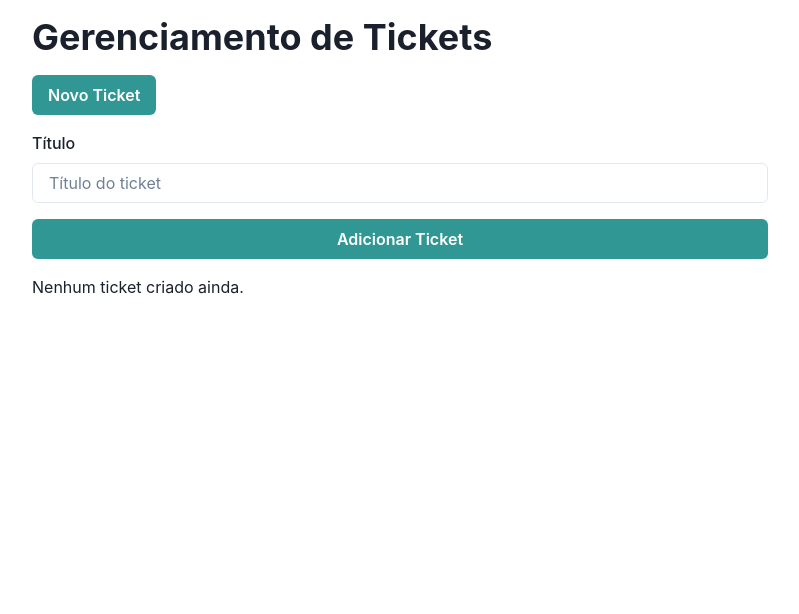
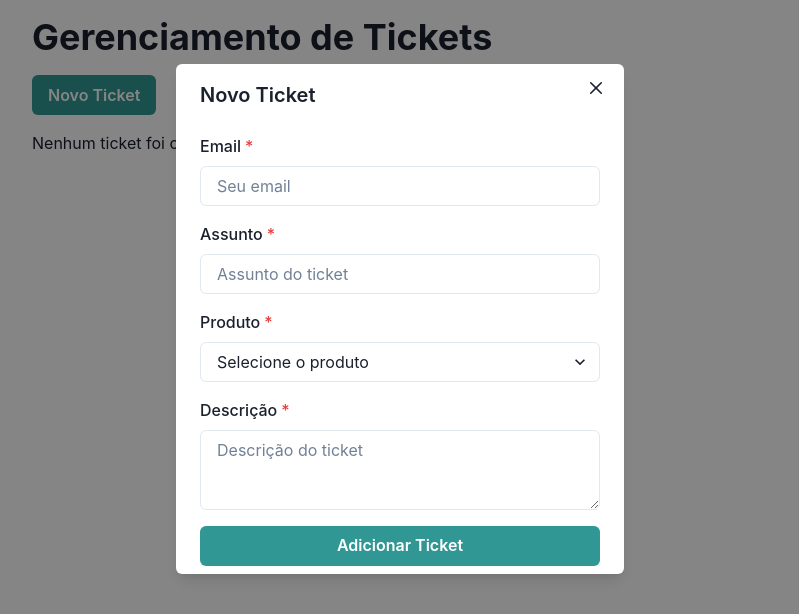
Before and after one commit to paulofreyyy/ConversuAI-App, a React (Vite) app in the folder ConversuAPP/: page / in a window 1280 px wide. Both pictures are taken after a click on the button "Novo Ticket". Shown: the top 614 px of the page, without its empty margins (240-1039 px from the left). Built offline with nearby package versions, Linux system fonts and the light colour scheme.

Commit message:
Alteração dos Cards
- Mudança do visual para cards
- Mudança da criação dos tickets
- NewTicketForm agora exibe modal

```diff
--- a/ConversuAPP/src/App.jsx
+++ b/ConversuAPP/src/App.jsx
@@ -1,11 +1,12 @@
 import React, { useState } from 'react';
-import { Box, Button, Container, Heading, VStack, StackDivider } from '@chakra-ui/react';
+import {Modal, Box, Button, Container, Heading, VStack, StackDivider, useDisclosure, ModalOverlay, ModalContent, ModalHeader, ModalCloseButton, ModalBody } from '@chakra-ui/react';
 import TicketList from './components/TicketList';
 import NewTicketForm from './components/NewTicketForm';
 
 const App = () => {
     const [tickets, setTickets] = useState([]);
     const [showForm, setShowForm] = useState(false);
+    const {isOpen, onOpen, onClose} = useDisclosure();
 
     const addTicket = (ticket) => {
         setTickets([...tickets, ticket]);
@@ -19,11 +20,21 @@ const App = () => {
         <Container maxW="container.md" py={4}>
             <Heading as="h1" mb={4}>Gerenciamento de Tickets</Heading>
 
-            <Button mb={4} colorScheme="teal" onClick={() => setShowForm(!showForm)}>
+            <Button mb={4} colorScheme="teal" onClick={onOpen}>
                 Novo Ticket
             </Button>
 
-            {showForm && <NewTicketForm addTicket={addTicket} />}
+            <Modal isOpen={isOpen} onClose={onClose}>
+                <ModalOverlay />
+                <ModalContent>
+                    <ModalHeader>Novo Ticket</ModalHeader>
+                    <ModalCloseButton />
+
+                    <ModalBody>
+                        <NewTicketForm addTicket={addTicket} onClose={onClose} />
+                    </ModalBody>
+                </ModalContent>
+            </ Modal>
 
             <TicketList tickets={tickets}  removeTicket={removeTicket} />
         </Container>
--- a/ConversuAPP/src/components/NewTicketForm.jsx
+++ b/ConversuAPP/src/components/NewTicketForm.jsx
@@ -7,32 +7,73 @@ import {
     FormControl,
     FormLabel,
     VStack,
+    Select,
+    Textarea,
 } from "@chakra-ui/react";
 
-const NewTicketForm = ({ addTicket }) => {
-    const [title, setTitle] = useState("");
+const NewTicketForm = ({ addTicket, onClose }) => {
+    const [email, setEmail] = useState("");
+    const [subject, setSubject] = useState("");
+    const [product, setProduct] = useState("");
+    const [description, setDescription] = useState("");
 
     const handleSubmit = (e) => {
         e.preventDefault();
-        if (title.trim() === "") return;
-        addTicket({ title });
-        setTitle("");
+        if(!email || !subject || !product || !description) return;
+
+        addTicket({ email, subject, product, description });
+        setEmail("");
+        setDescription("");
+        setProduct("");
+        setSubject("");
+        onclose();
     };
 
     return (
-        <Box mb={4}>
+        <Box>
             <form onSubmit={handleSubmit}>
                 <VStack spacing={4} align="stretch">
-                    <FormControl>
-                        <FormLabel>Título</FormLabel>
+                    <FormControl isRequired>
+                        <FormLabel>Email</FormLabel>
                         <Input
-                            value={title}
-                            onChange={(e) => setTitle(e.target.value)}
-                            placeholder="Título do ticket"
+                            type="email"
+                            value={email}
+                            onChange={(e) => setEmail(e.target.value)}
+                            placeholder="Seu email"
                         />
                     </FormControl>
 
-                    <Button type="submit" colorScheme="teal">
+                    <FormControl isRequired>
+                        <FormLabel>Assunto</FormLabel>
+                        <Input
+                            value={subject}
+                            onChange={(e) => setSubject(e.target.value)}
+                            placeholder="Assunto do ticket"
+                        />
+                    </FormControl>
+
+                    <FormControl isRequired>
+                        <FormLabel>Produto</FormLabel>
+                        <Select
+                            value={product}
+                            onChange={(e) => setProduct(e.target.value)}
+                            placeholder="Selecione o produto"
+                        >
+                            <option value={"Sistema 1"}>Sistema 1</option>
+                            <option value={"Sistema 2"}>Sistema 2</option>
+                        </Select>
+                    </FormControl>
+
+                    <FormControl isRequired>
+                        <FormLabel>Descrição</FormLabel>
+                        <Textarea
+                            value={description}
+                            onChange={(e) => setDescription(e.target.value)}
+                            placeholder="Descrição do ticket"
+                        />
+                    </FormControl>
+
+                    <Button type="submit" onClick={onClose} colorScheme="teal">
                         Adicionar Ticket
                     </Button>
                 </VStack>
--- a/ConversuAPP/src/components/TicketList.jsx
+++ b/ConversuAPP/src/components/TicketList.jsx
@@ -1,27 +1,30 @@
 // src/components/TicketList.jsx
 import React from "react";
-import { Box, VStack, Text, StackDivider, Button } from '@chakra-ui/react';
+import { Tag,HStack,Box, VStack, Text, StackDivider, Button, SimpleGrid, Tooltip } from '@chakra-ui/react';
 
 const TicketList = ({ tickets, removeTicket }) => {
     return (
-        <VStack
-            spacing={4}
-            align="stretch"
-            divider={<StackDivider borderColor="gray.200" />}
-        >
+        <SimpleGrid columns={{ sm: 1, md: 2, lg: 2}} spacing={4}>
             {tickets.length === 0 ? (
-                <Text>Nenhum ticket criado ainda.</Text>
+                <Text>Nenhum ticket foi criado ainda.</Text>
             ) : (
                 tickets.map((ticket, index) => (
-                <Box key={index} p={4} shadow="md" borderWidth="1px">
-                    <Text>{ticket.title}</Text>
-                    <Button colorScheme="red" onClick={() => removeTicket(index)}>
-                        Excluir
-                    </Button>
-                </Box>
+                    <Box key={index} p={4} shadow="md" borderWidth="1px" borderRadius="md">
+                        <VStack align="start" spacing={2}>
+                            <HStack justifyContent="space-between" width="100%">
+                                <Text fontWeight="bold" isTruncated maxWidth="250px">{ticket.subject}</Text>
+                                <Button colorScheme="red" size="sm" onClick={() => removeTicket(index)}>
+                                    Excluir
+                                </Button>
+                            </HStack>
+
+                            <Text isTruncated maxWidth="250px">{ticket.email}</Text>
+                            <Tag>{ticket.product}</Tag>
+                        </VStack>
+                    </Box>
                 ))
             )}
-        </VStack>
+        </SimpleGrid>
     );
 };
 
```
Also changed, not shown: ConversuAPP/src/main.jsx (+5 -5 lines).
